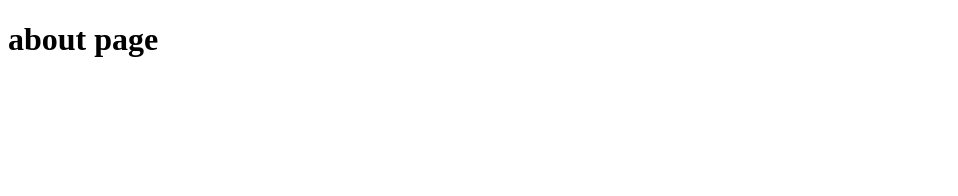
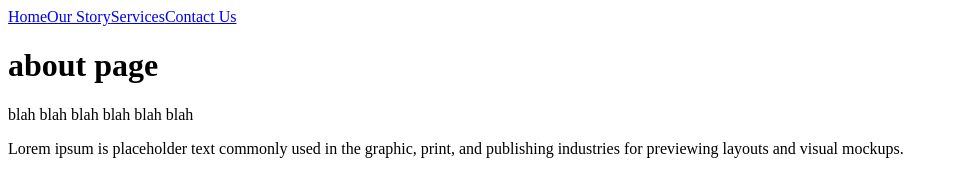
Before and after one commit to mthomasula/bengali-org, a Gatsby site: page /about in a window 1280 px wide. Shown: the whole page, without its empty margins (0-958 px from the left). Built offline with nearby package versions, Linux system fonts and the light colour scheme; Gatsby itself is replaced by a stand-in of ours.

Commit message:
Set up navigation and created pages based on mockup

```diff
--- /dev/null
+++ b/src/components/Layout.js
@@ -0,0 +1,13 @@
+import React from 'react'
+import Navbar from './Navbar'
+
+export default function Layout({ children }) {
+    return (
+        <div className="layout">
+            <Navbar />
+            <div className="content">
+                { children }
+            </div>
+        </div>
+    )
+}
--- a/src/components/Navbar.js
+++ b/src/components/Navbar.js
@@ -1,9 +1,15 @@
+import { Link } from 'gatsby'
 import React from 'react'
 
 export default function Navbar() {
     return (
             <nav>
-                <Link to="/">Home</Link>
+                <div>
+                    <Link to="/">Home</Link>
+                    <Link to="/about">Our Story</Link>
+                    <Link to="/services">Services</Link>
+                    <Link to="/contact">Contact Us</Link>
+                </div>
             </nav>
     )
 }
--- a/src/pages/about.js
+++ b/src/pages/about.js
@@ -1,11 +1,15 @@
 import React from 'react'
+import Layout from '../components/Layout';
 
-export default function about() {
+export default function About() {
     return (
-        <div>
-            <h1>
-                about page
-            </h1>
-        </div>
+        <Layout>
+            <div>
+                <h1>about page</h1>
+                <p>blah blah blah blah blah blah</p>
+                <p>Lorem ipsum is placeholder text commonly used in the graphic, print, and
+            publishing industries for previewing layouts and visual mockups.</p>
+            </div>
+        </Layout>
     )
 }
--- a/src/pages/index.js
+++ b/src/pages/index.js
@@ -1,12 +1,17 @@
 import React from "react"
+import Layout from '../components/Layout'
 
 export default function Home() {
   return (
+    <Layout>
+      <section>
         <div>
           <h6>
             Lorem ipsum is placeholder text commonly used in the graphic, print, and
             publishing industries for previewing layouts and visual mockups.
           </h6>
         </div>
+      </section>
+    </Layout>
   )
 }
```
Also changed, not shown: src/pages/contact.js (added, +12 -0 lines), src/pages/services.js (added, +12 -0 lines). Lines whose indentation alone changed are shown as unchanged.
